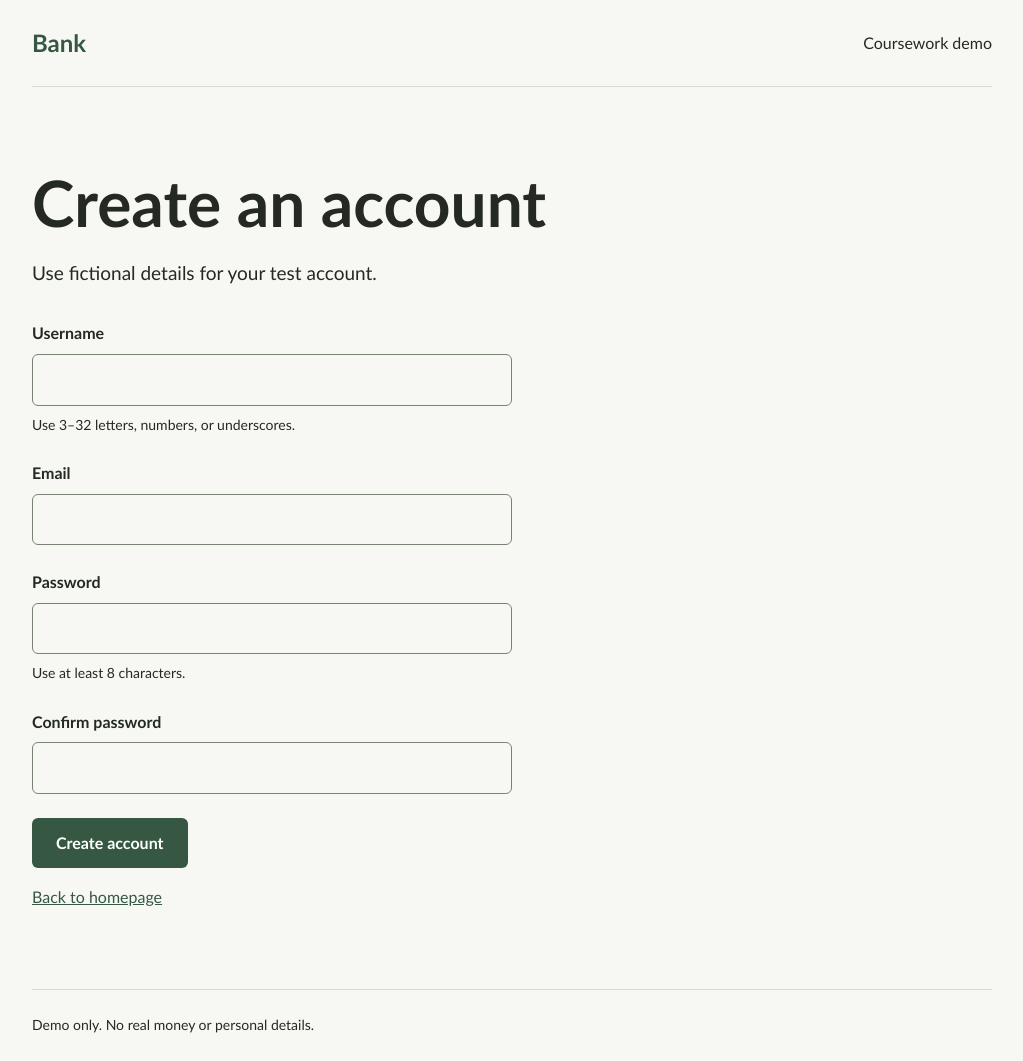
After one commit to Melloww-png/local-bank-cw2, a Flask app: page /register in a window 1280 px wide. The commit adds this page. Shown: the whole page, without its empty margins (128-1151 px from the left). Run offline with Flask 3, Linux system fonts and the light colour scheme.

Commit message:
Add account registration and form styling

```diff
--- a/vulnerable/app.py
+++ b/vulnerable/app.py
@@ -1,8 +1,10 @@
+import re
 import sqlite3
 from contextlib import closing
 from pathlib import Path
 
-from flask import Flask, render_template
+from flask import Flask, redirect, render_template, request, url_for
+from werkzeug.security import generate_password_hash
 
 app = Flask(__name__)
 BASE_DIR = Path(__file__).resolve().parent
@@ -42,6 +44,55 @@ def home():
     return render_template("index.html", account_count=account_count)
 
 
+@app.route("/register", methods=["GET", "POST"])
+def register():
+    error = None
+    username = ""
+    email = ""
+
+    if request.method == "POST":
+        username = request.form.get("username", "").strip()
+        email = request.form.get("email", "").strip().lower()
+        password = request.form.get("password", "")
+        confirm_password = request.form.get("confirm_password", "")
+
+        if not re.fullmatch(r"[A-Za-z0-9_]{3,32}", username):
+            error = "Username must contain 3–32 letters, numbers, or underscores."
+        elif len(email) > 254 or not re.fullmatch(
+            r"[^@\s]+@[^@\s]+\.[^@\s]+", email
+        ):
+            error = "Enter a valid email address."
+        elif not 8 <= len(password) <= 128:
+            error = "Password must contain 8–128 characters."
+        elif password != confirm_password:
+            error = "The passwords do not match."
+
+        if error is None:
+            password_hash = generate_password_hash(password, method="scrypt")
+
+            try:
+                with closing(get_db_connection()) as db:
+                    db.execute(
+                        """
+                        INSERT INTO users (username, email, password_hash)
+                        VALUES (?, ?, ?)
+                        """,
+                        (username, email, password_hash)
+                    )
+                    db.commit()
+            except sqlite3.IntegrityError:
+                error = "That username or email is already registered."
+            else:
+                return redirect(url_for("home"), code=303)
+
+    return render_template(
+        "register.html",
+        error=error,
+        username=username,
+        email=email
+    ), 400 if error else 200
+
+
 if __name__ == "__main__":
     init_db()
     app.run(host="127.0.0.1", port=5000, debug=False)
--- a/vulnerable/static/style.css
+++ b/vulnerable/static/style.css
@@ -77,3 +77,63 @@ footer {
     border-top: 1px solid #d7ddcf;
     font-size: 14px;
 }
+a {
+    color: #365842;
+}
+
+.auth-form {
+    width: 100%;
+    max-width: 480px;
+    margin-top: 32px;
+    display: grid;
+    gap: 24px;
+}
+
+.form-field {
+    display: grid;
+    gap: 8px;
+}
+
+.form-field label {
+    font-weight: bold;
+}
+
+.form-field input {
+    width: 100%;
+    min-width: 0;
+    padding: 12px 16px;
+    border: 1px solid #788374;
+    border-radius: 6px;
+    background: #f7f8f4;
+    color: #242a23;
+    font: inherit;
+}
+
+.form-field small {
+    font-size: 14px;
+}
+
+.auth-form button {
+    justify-self: start;
+    padding: 12px 24px;
+    border: none;
+    border-radius: 6px;
+    background: #365842;
+    color: #ffffff;
+    font: inherit;
+    font-weight: bold;
+    cursor: pointer;
+}
+
+.auth-form input:focus-visible,
+.auth-form button:focus-visible {
+    outline: 2px solid #365842;
+    outline-offset: 3px;
+}
+
+.form-error {
+    max-width: 480px;
+    padding: 12px 16px;
+    border: 1px solid #242a23;
+    border-radius: 6px;
+}
--- a/vulnerable/templates/index.html
+++ b/vulnerable/templates/index.html
@@ -22,6 +22,10 @@
             transfers, and loans.
         </p>
 
+            <p>
+                <a href="{{ url_for('register') }}">Create an account</a>
+            </p>
+
         <section class="account-count" aria-labelledby="accounts-title">
             <h2 id="accounts-title">Registered accounts</h2>
             <p class="number">{{ account_count }}</p>
--- /dev/null
+++ b/vulnerable/templates/register.html
@@ -0,0 +1,93 @@
+<!DOCTYPE html>
+<html lang="en">
+<head>
+    <meta charset="UTF-8">
+    <meta name="viewport" content="width=device-width, initial-scale=1.0">
+    <title>Create an account | Bank</title>
+    <link rel="stylesheet" href="{{ url_for('static', filename='style.css') }}">
+</head>
+<body>
+    <header class="container">
+        <a class="brand" href="{{ url_for('home') }}">Bank</a>
+        <span>Coursework demo</span>
+    </header>
+
+    <main class="container">
+        <h1>Create an account</h1>
+        <p class="intro">Use fictional details for your test account.</p>
+
+        {% if error %}
+            <p class="form-error" role="alert">{{ error }}</p>
+        {% endif %}
+
+        <form class="auth-form"
+              method="POST"
+              action="{{ url_for('register') }}">
+
+            <div class="form-field">
+                <label for="username">Username</label>
+                <input
+                    type="text"
+                    id="username"
+                    name="username"
+                    minlength="3"
+                    maxlength="32"
+                    pattern="[A-Za-z0-9_]{3,32}"
+                    autocomplete="username"
+                    value="{{ username | default('') }}"
+                    required
+                >
+                <small>Use 3–32 letters, numbers, or underscores.</small>
+            </div>
+
+            <div class="form-field">
+                <label for="email">Email</label>
+                <input
+                    type="email"
+                    id="email"
+                    name="email"
+                    maxlength="254"
+                    autocomplete="email"
+                    value="{{ email | default('') }}"
+                    required
+                >
+            </div>
+
+            <div class="form-field">
+                <label for="password">Password</label>
+                <input
+                    type="password"
+                    id="password"
+                    name="password"
+                    minlength="8"
+                    maxlength="128"
+                    autocomplete="new-password"
+                    required
+                >
+                <small>Use at least 8 characters.</small>
+            </div>
+
+            <div class="form-field">
+                <label for="confirm_password">Confirm password</label>
+                <input
+                    type="password"
+                    id="confirm_password"
+                    name="confirm_password"
+                    minlength="8"
+                    maxlength="128"
+                    autocomplete="new-password"
+                    required
+                >
+            </div>
+
+            <button type="submit">Create account</button>
+        </form>
+
+        <p><a href="{{ url_for('home') }}">Back to homepage</a></p>
+    </main>
+
+    <footer class="container">
+        Demo only. No real money or personal details.
+    </footer>
+</body>
+</html>
```
